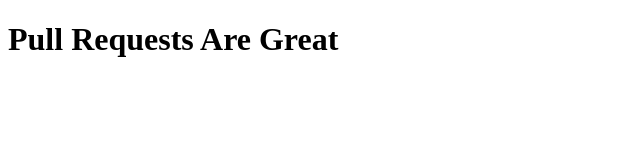
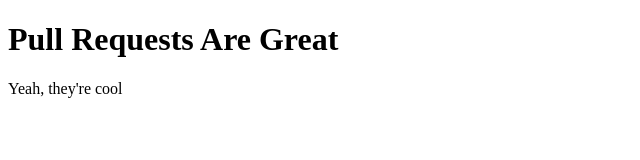
Before and after one commit to HuntersShadow/prExample, a plain HTML site: page index.html in a window 1280 px wide. Shown: the whole page, without its empty margins (0-640 px from the left). Drawn offline with Linux system fonts and the light colour scheme.

Commit message:
New change

```diff
--- a/index.html
+++ b/index.html
@@ -8,5 +8,6 @@
 </head>
 <body>
     <h1>Pull Requests Are Great</h1>
+    <p>Yeah, they're cool</p>
 </body>
 </html>
```
